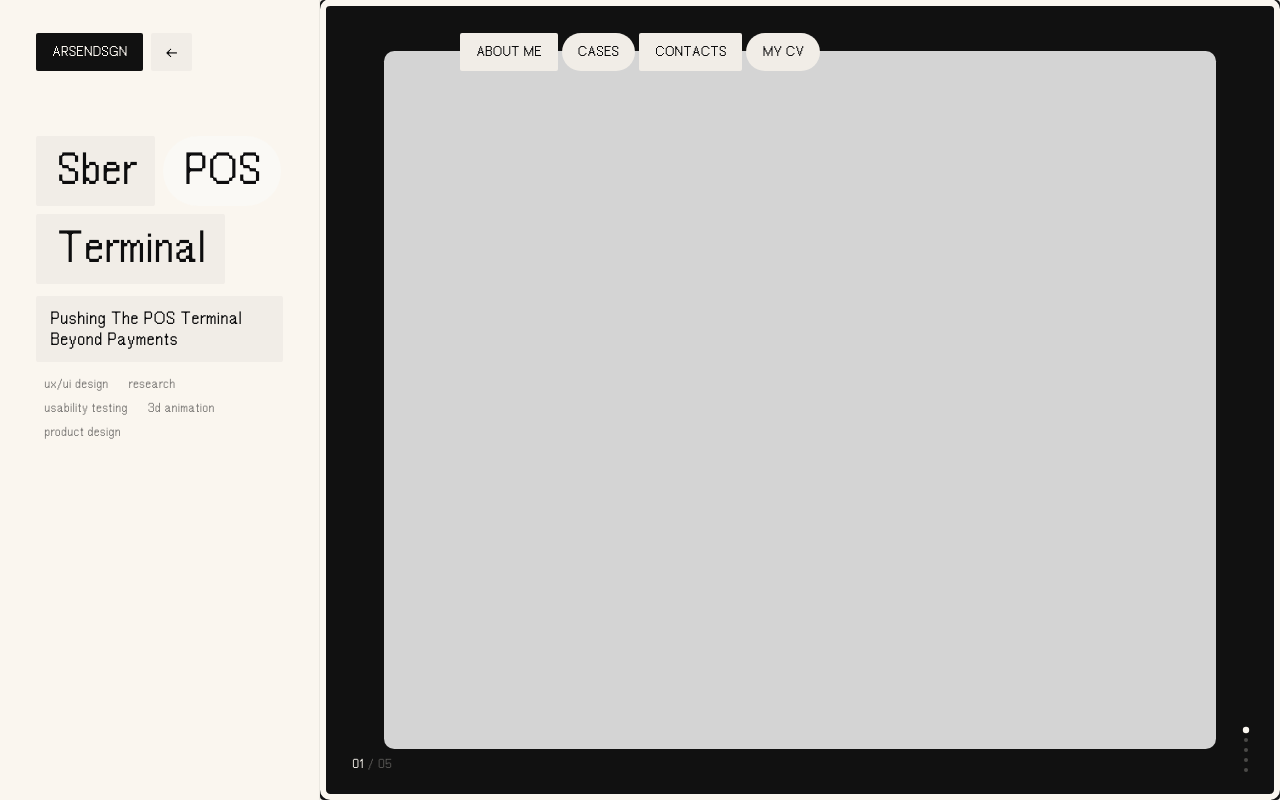
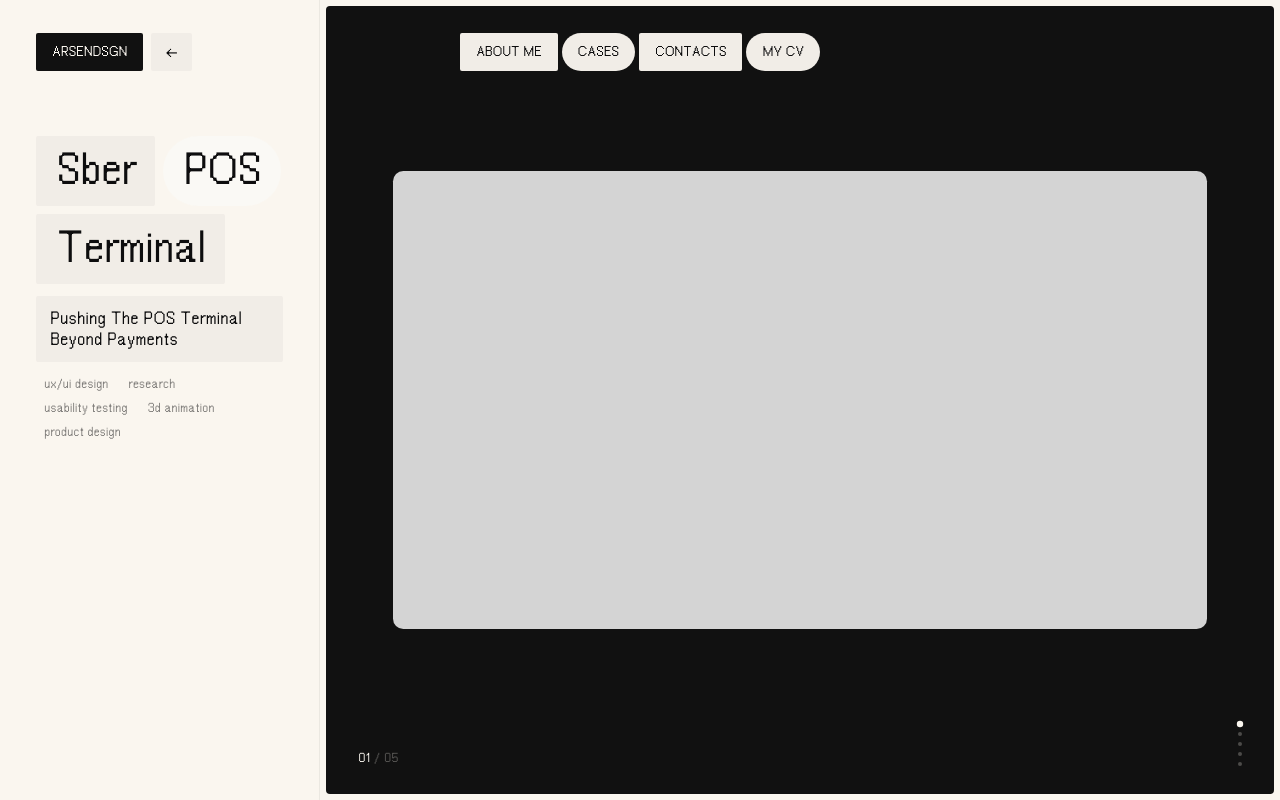
Before and after one commit to arsen2317/arsendsgn, a Next.js app: page /cases/sber in a window 1280 px wide. Built offline with nearby package versions, Linux system fonts and the light colour scheme; a web font is replaced by a local one.

Commit message:
Fix right panel: simple padding+dark box structure
Replace frame overlay hack with straightforward layout:
.right has cream bg + padding, .dark fills it with border-radius,
.slide uses specified padding, .illustration has 16:9 aspect ratio.

https://claude.ai/code/session_01RfZ26Rt9wTkWhvZkgMisVf

```diff
--- a/app/cases/sber/page.js
+++ b/app/cases/sber/page.js
@@ -263,8 +263,8 @@ export default function SberCase() {
         {/* RIGHT PANEL */}
         <div className={styles.right}>
 
-          {/* Dark slides container — border-radius clips content */}
-          <div className={styles.slidesContainer} data-slide>
+          {/* Dark container */}
+          <div className={styles.dark} data-slide>
 
             {SLIDES.map((slide, i) => (
               <div
@@ -298,9 +298,6 @@ export default function SberCase() {
               ))}
             </div>
           </div>
-
-          {/* Frame overlay — cream border creates visual gap on top/right/bottom */}
-          <div className={styles.frame} aria-hidden="true" />
         </div>
       </div>
     </>
--- a/app/cases/sber/page.module.css
+++ b/app/cases/sber/page.module.css
@@ -123,46 +123,19 @@
 
 .right {
   flex: 1;
-  position: relative;
-  /* overflow: hidden clips the frame's -0.1rem top extension */
-  overflow: hidden;
+  min-width: 80rem;
+  background: var(--bg-primary);
+  padding: clamp(0.4rem, 0.3029rem + 0.2589vw, 0.8rem);
 }
 
-/*
-  Dark container that holds all slides.
-  border-radius + overflow: hidden round the dark area.
-*/
-.slidesContainer {
-  position: absolute;
-  inset: 0;
+/* Dark container */
+.dark {
+  width: 100%;
+  height: 100%;
   background: var(--bg-darker);
   border-radius: 0.4rem;
   overflow: hidden;
-}
-
-/*
-  Frame overlay — mirrors the reference technique:
-  positioned at top: -0.1rem with height: calc(0.1rem + 100vh) so
-  the top border fully covers the edge; cream-colored border on all
-  sides creates the visual gap. Left border is invisible because it
-  sits behind the cream left panel. pointer-events: none.
-*/
-.frame {
-  position: absolute;
-  width: 100%;
-  height: calc(0.1rem + 100vh);
-  top: -0.1rem;
-  left: 0;
-  border-width: calc(0.1rem + clamp(0.4rem, 0.3029rem + 0.2589vw, 0.8rem))
-                clamp(0.4rem, 0.3029rem + 0.2589vw, 0.8rem)
-                clamp(0.4rem, 0.3029rem + 0.2589vw, 0.8rem);
-  border-style: solid;
-  border-color: var(--bg-primary);
-  /* outer_radius = inner_radius + border_width
-     inner_radius = outer - border = 0.4rem → matches .slidesContainer */
-  border-radius: calc(0.4rem + clamp(0.4rem, 0.3029rem + 0.2589vw, 0.8rem));
-  z-index: 10;
-  pointer-events: none;
+  position: relative;
 }
 
 /* Individual slide */
@@ -172,7 +145,7 @@
   display: flex;
   align-items: center;
   justify-content: center;
-  padding: clamp(2.4rem, 4vw, 5.6rem) clamp(3.2rem, 5vw, 8rem);
+  padding: clamp(5rem, -4.4667rem + 12.3264vw, 19.2rem) clamp(3rem, -2.5333rem + 7.2049vw, 11.3rem);
   transition: transform 0.9s cubic-bezier(0.13, 0.47, 0.13, 0.98),
               opacity 0.6s cubic-bezier(0.19, 1, 0.22, 1);
 }
@@ -180,11 +153,10 @@
 /* Illustration placeholder */
 .illustration {
   width: 100%;
-  height: 100%;
+  aspect-ratio: 16 / 9;
   background: #d4d4d4;
   border-radius: clamp(0.8rem, 0.7029rem + 0.2589vw, 1.2rem);
   overflow: hidden;
-  flex-shrink: 1;
 }
 
 /* Slide counter (bottom-left) */
```
